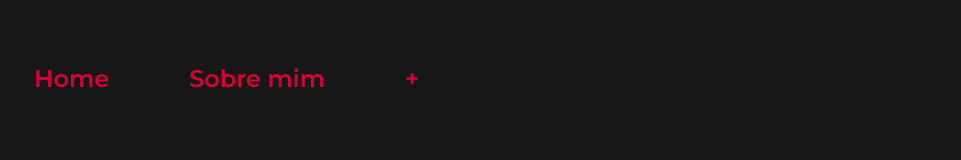
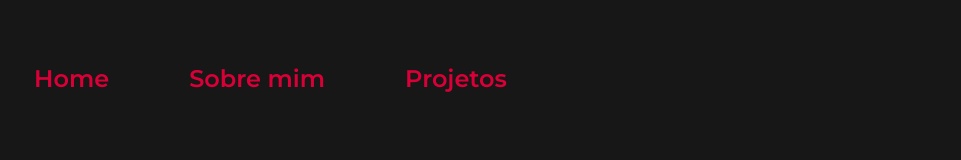
Before and after one commit to AllanSila/portifolio, a plain HTML site: page about..html in a window 1280 px wide. Shown: the top 160 px of the page, without its empty margins (158-1119 px from the left). Drawn offline with nearby package versions, Linux system fonts and the light colour scheme.

Commit message:
Update about..html

```diff
--- a/about..html
+++ b/about..html
@@ -11,7 +11,7 @@
         <nav class="cabecalho__menu">
             <a class="cabecalho__menu__link" href="index.html">Home</a>
             <a class="cabecalho__menu__link" href="about..html">Sobre mim</a>
-            <a class="cabecalho__menu__link" href="curriculo.html">+</a>
+            <a class="cabecalho__menu__link" href="curriculo.html">Projetos</a>
         </nav>
     </header>
     <main class="apresentacao">
```
